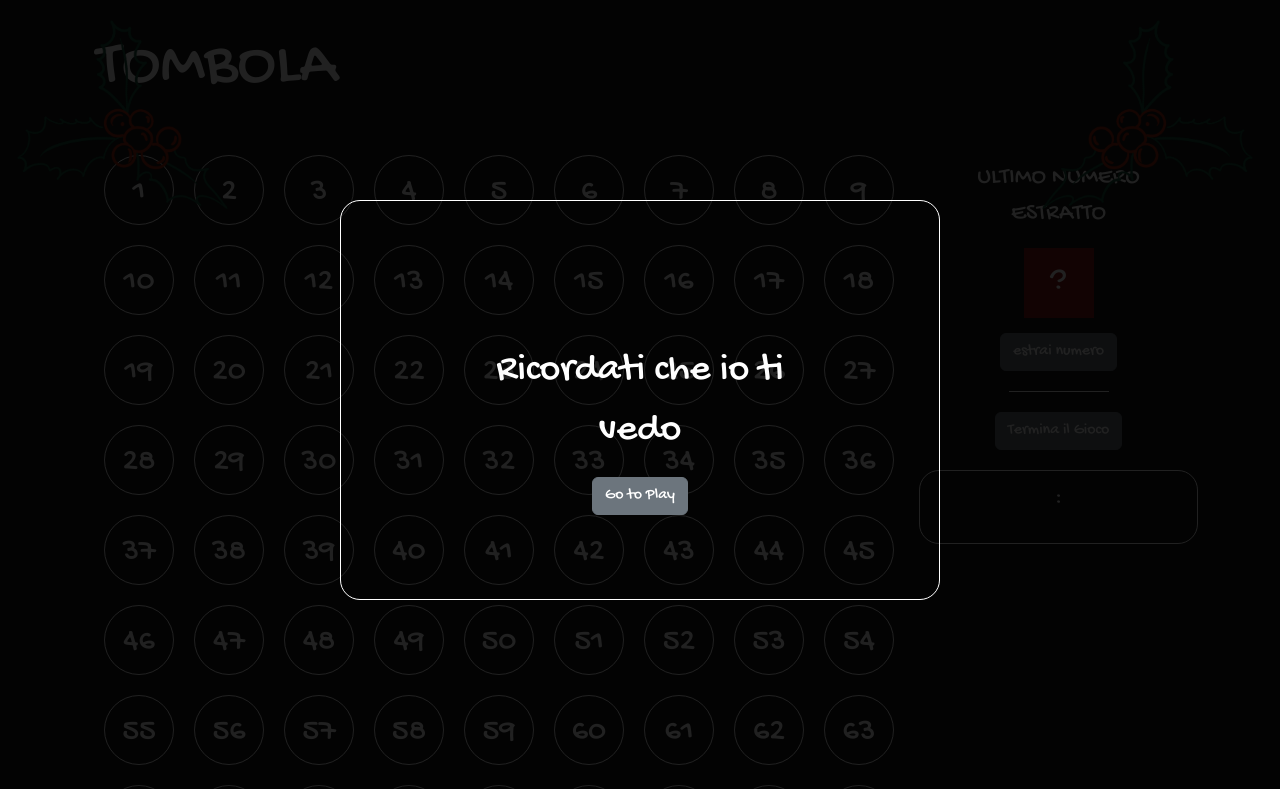
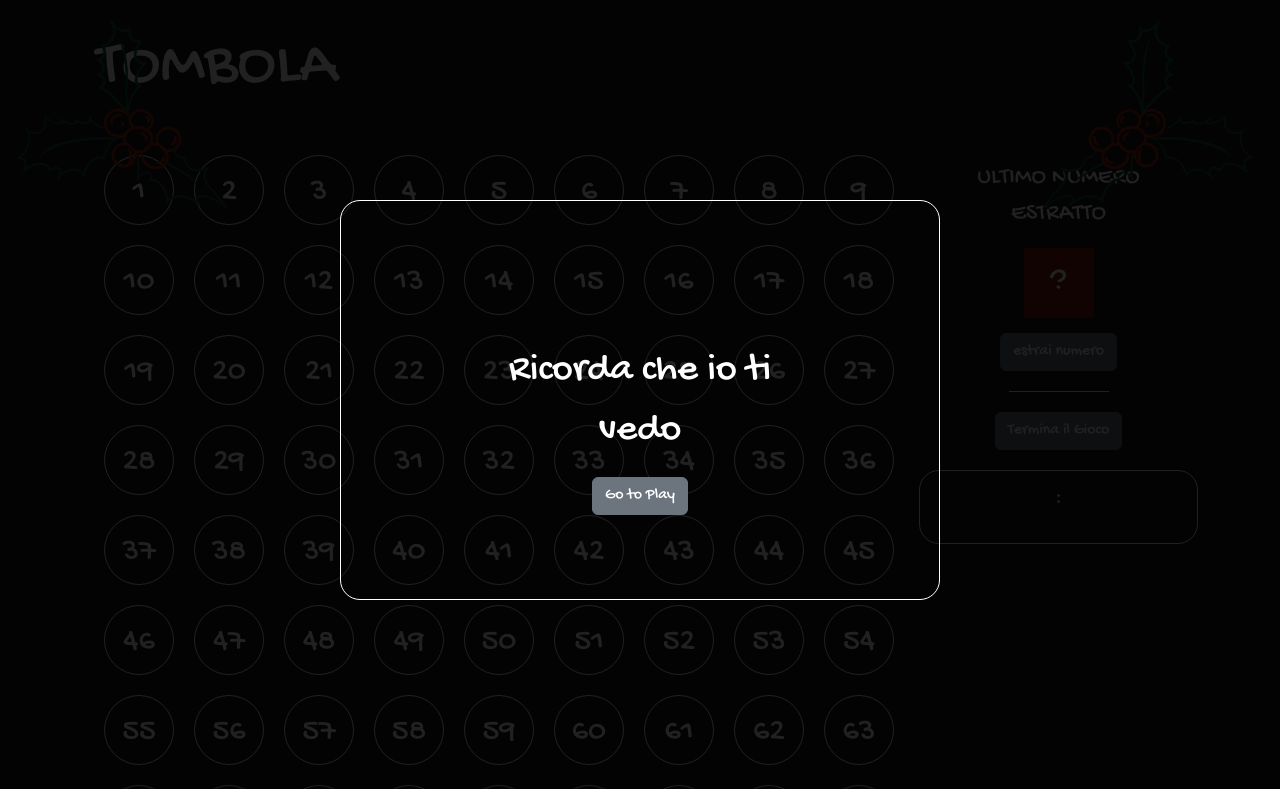
Before and after one commit to DanielaEsposito/web-tombola, a React (Vite) app: page /game in a window 1280 px wide. Shown: the top 789 px of the page. Built offline with nearby package versions, Linux system fonts and the light colour scheme; a web font is replaced by a local one.

Commit message:
add text correction

```diff
--- a/src/assets/pages/GamePage.jsx
+++ b/src/assets/pages/GamePage.jsx
@@ -137,7 +137,7 @@ export default function GamePage() {
     <main className="main-content">
       <div className={`overlay ${overlayClass} `}>
         <div className="message d-flex flex-column  align-items-center ">
-          <p className="message-text">Ricordati che io ti vedo</p>
+          <p className="message-text">Ricorda che io ti vedo</p>
           <button onClick={closeOverlay} className="btn btn-secondary">
             Go to Play
           </button>
```
